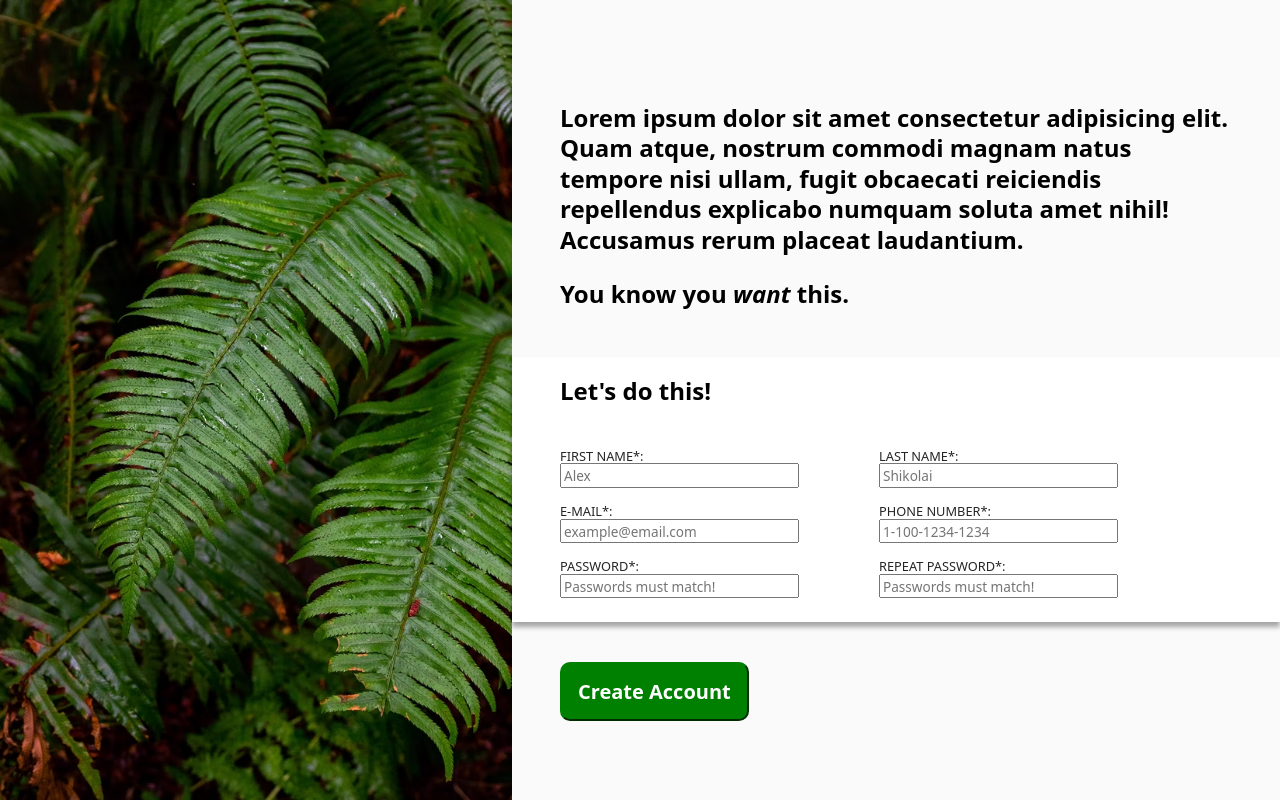
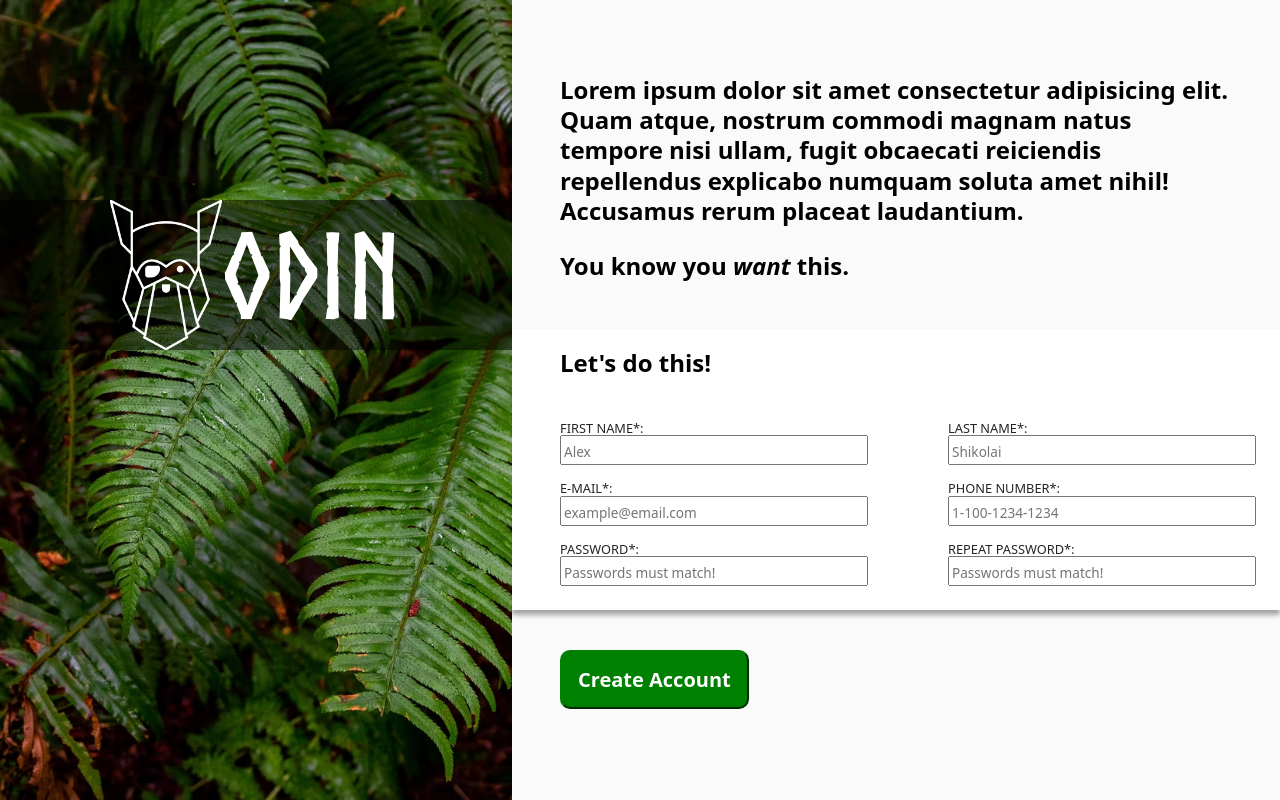
Before and after one commit to 0-daedalus/odin-signup-form, a plain HTML site: page index.html in a window 1280 px wide. Drawn offline with Linux system fonts and the light colour scheme.

Commit message:
Add logo styling, advanced validation

```diff
--- a/index.html
+++ b/index.html
@@ -11,7 +11,12 @@
 <body>
     <div class="container">
         <div class="left-side">
-            <div class="logo"></div>
+            <div class="logo">
+                <div class="logo-image"><img class="logo-image" src="./images/odin-lined.png"></div>
+                <div class="logo-text">
+                    <p>Odin</p>
+                </div>
+            </div>
         </div>
         <div class="right-side">
             <div class="form-container">
--- a/styles.css
+++ b/styles.css
@@ -1,3 +1,8 @@
+@font-face {
+    font-family: Norse-bold;
+    src: url(./Norse-Bold.otf);
+}
+
 label{
     text-transform: uppercase;
     display: block;
@@ -42,6 +47,40 @@ input:not(:placeholder-shown):invalid{
     background-image: url(./images/leaf.avif);
     background-size: cover;
     background-repeat: no-repeat;
+    position: relative;
+}
+
+.logo{
+    position: absolute;
+    top: 25%;
+    width: 100%;
+    height: 150px;
+    background-color: rgba(0, 0, 0, 0.507);
+    display: flex;
+    justify-content: center;
+    box-sizing: border-box;
+    line-height: 150px;
+}
+
+.logo-image{
+    display: block;
+    max-width: fit-content;
+    max-height: 100%;
+}
+
+.logo-text{
+    display: block;
+    margin: 0;
+    color: white;
+    font-size: calc(150px - 2rem);
+    font-family: Norse-bold;
+    padding: 1rem 0;
+    display: flex;
+    align-items: center;
+}
+
+.logo-text p{
+    display:block;
 }
 
 .right-side{
@@ -88,13 +127,17 @@ input:not(:placeholder-shown):invalid{
     padding: 1.5rem 0;
 }
 
+.left input, .right input{
+    font-size: 1.3rem;
+}
+
 .left label, .right label{
     font-size: 0.8rem;
     color: rgb(37, 37, 37);
 }
 
 .form-submit{
-    margin-top: 2.5rem;
+    margin: 2.5rem 0;
 }
 .form-submit button{
     text-transform: capitalize;
```
Also changed, not shown: Norse-Bold.otf (added), images/odin-lined.png (added).
